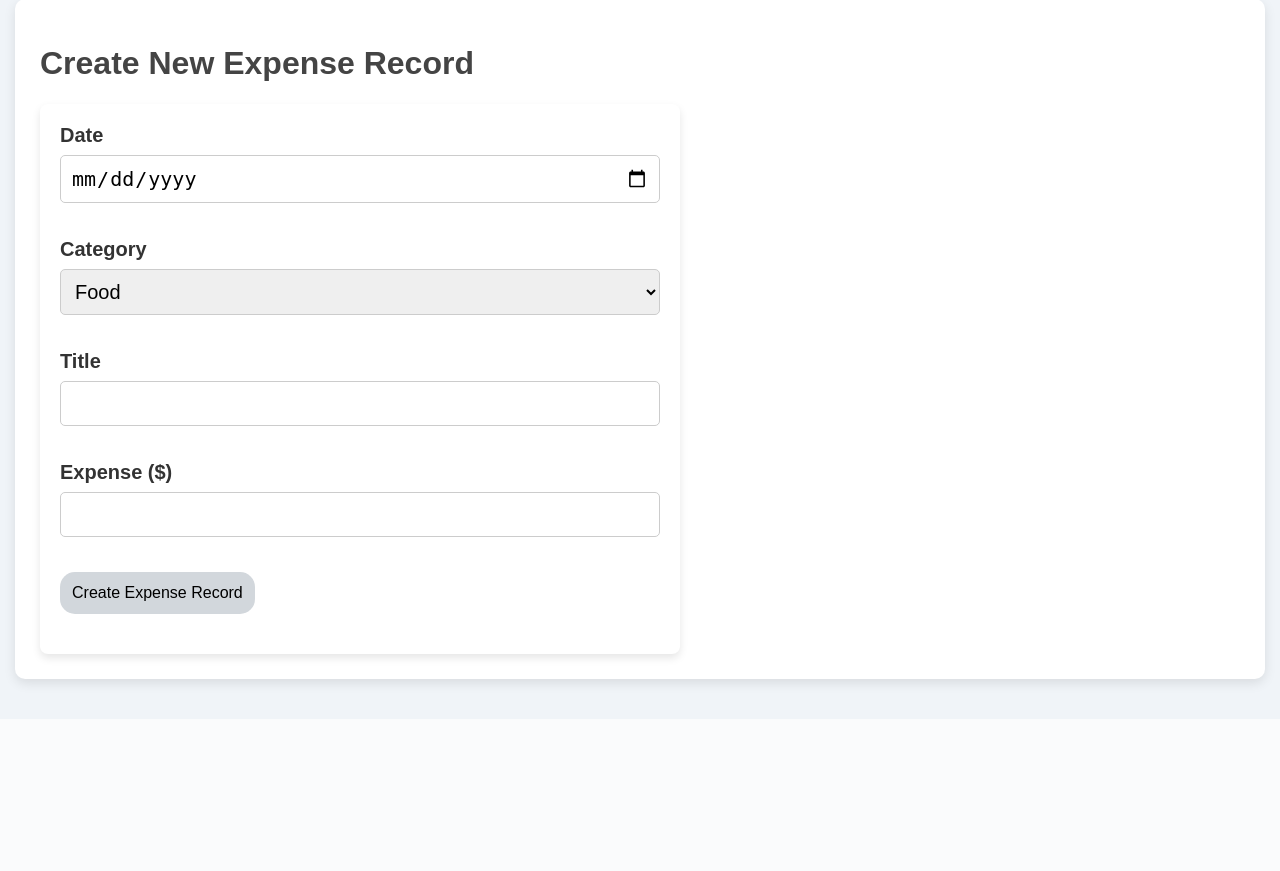
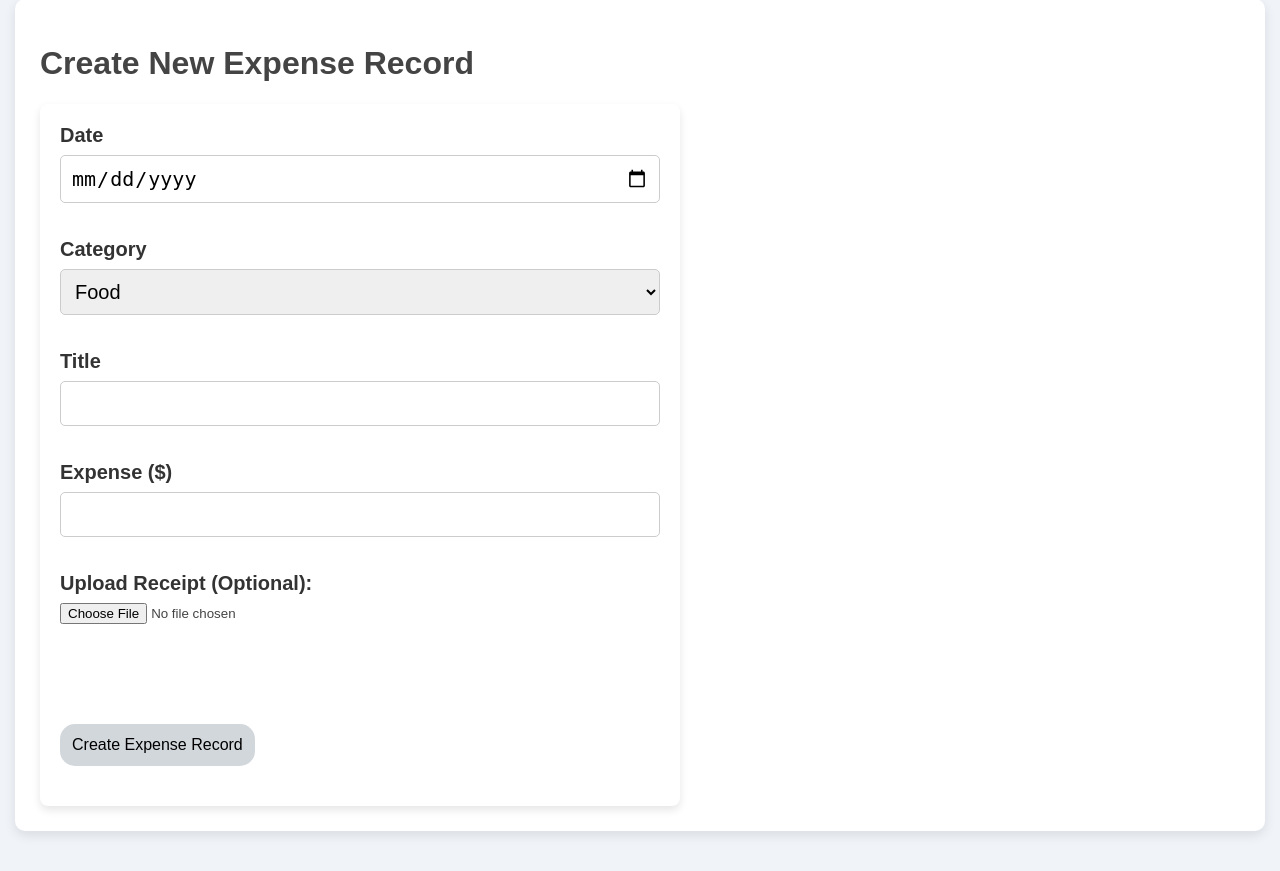
Before and after one commit to yuchangrachel/SpendWise, a Flask app: page /expense/create in a window 1280 px wide. Shown: the part 114-985 px from the top of the page. Before the commit the page ends 804 px from the top, so only its background shows below. Run offline with Flask 3, Linux system fonts and the light colour scheme; the visitor is signed in with stand-in values (Sample User, id 1); parts of the project's set-up code (start-up, migrations or seed data) failed here and were passed over; some libraries are stand-ins or nearby versions.

Commit message:
upload and view receipt

```diff
--- a/backend/forms.py
+++ b/backend/forms.py
@@ -4,7 +4,8 @@ Use for form.validate_on_submit()
 Frontend submits data as application/x-www-form-urlencoded
 """
 from flask_wtf import FlaskForm
-from wtforms import StringField, PasswordField, SubmitField, DateField, SelectField, FloatField
+from wtforms import StringField, PasswordField, SubmitField, DateField, SelectField, FloatField, FileField
+from flask_wtf.file import FileAllowed
 from wtforms.validators import DataRequired, Email, Length, EqualTo, NumberRange
 
 class LoginForm(FlaskForm):
@@ -62,5 +63,6 @@ class ExpenseForm(FlaskForm):
     ], validators=[DataRequired()])
     title = StringField('Title', validators=[DataRequired(), Length(min=3, max=100)])
     expense = FloatField('Expense ($)', validators=[DataRequired(), NumberRange(min=0)])
+    receipt = FileField('Upload Receipt', validators=[FileAllowed(['jpg', 'jpeg', 'png'], 'Only image is allowed!')])
 
     submit = SubmitField('Create Expense Record')
--- a/backend/routes/expense.py
+++ b/backend/routes/expense.py
@@ -1,11 +1,26 @@
-from flask import render_template, redirect, url_for, flash, Blueprint
+import os
+import random
+import string
+from flask import render_template, redirect, url_for, flash, Blueprint, request
 from flask_login import login_required, current_user
+from werkzeug.utils import secure_filename
 from models.expense import Expense
 from forms import ExpenseForm
 from extensions import db
+from datetime import datetime
 
 
 expense_bp = Blueprint('expense', __name__, url_prefix='/expense')
+
+UPLOAD_EXPENSE = 'static/uploads'
+ALLOWED_EXTENSIONS = {'png', 'jpg', 'jpeg', 'gif'}
+
+if not os.path.exists(UPLOAD_EXPENSE):
+    os.makedirs(UPLOAD_EXPENSE)
+
+
+def valiate_file(filename):
+    return '.' in filename and filename.rsplit('.', 1)[1].lower() in ALLOWED_EXTENSIONS
 
 
 @expense_bp.route("/create", methods=["GET", "POST"])
@@ -23,6 +38,23 @@ def create_expense():
             user_id=current_user.id
         )
 
+        # handle file upload
+        receipt = request.files.get('receipt')
+        if receipt and valiate_file(receipt.filename):
+            filename = secure_filename(receipt.filename)
+
+            # make filename unique
+            timestamp = datetime.now().strftime("%Y%m%d%H%M%S")
+            random_str = ''.join(random.choices(string.ascii_letters + string.digits, k=6))
+            new_filename = f"{timestamp}_{random_str}_{filename}"
+
+            # save file in disk
+            file_path = os.path.join(UPLOAD_EXPENSE, new_filename)
+            receipt.save(file_path)
+
+            # store the file path in the database
+            new_expense.receipt_path = file_path
+
         # add the new expense to the database
         db.session.add(new_expense)
         db.session.commit()
@@ -31,3 +63,22 @@ def create_expense():
         return redirect(url_for("home"))
 
     return render_template("create_expense_record.html", form=form)
+
+
+@expense_bp.route("/receipt/<int:expense_id>")
+@login_required
+def view_receipt(expense_id):
+    expense = Expense.get_expense(expense_id=expense_id, user_id=current_user.id)
+
+    if not expense or not expense.receipt_path:
+        flash("Receipt not found or access denied!", "danger")
+        return redirect(url_for("home"))
+
+    if expense.receipt_path.startswith("static/"):
+        receipt_relative_path = expense.receipt_path[len("static/"):]
+    else:
+        receipt_relative_path = expense.receipt_path
+
+    # serve the receipt URL dynamically
+    receipt_url = url_for('static', filename=receipt_relative_path)
+    return {"receipt_url": receipt_url}, 200
--- a/backend/static/style/index.css
+++ b/backend/static/style/index.css
@@ -68,13 +68,11 @@ main {
     margin-bottom: 20px;
     border-radius: 5px;
     font-size: 16px;
-    box-shadow: 0 2px 4px rgba(0, 0, 0, 0.1);
 }
 
 .flash-messages {
     text-align: left;
     margin-top: 10px;
-    margin-left: -40px;
     width: 100%;
 }
 
@@ -173,15 +171,23 @@ td {
 }
 
 th:nth-child(1), td:nth-child(1) {
-    width: 25%;
+    width: 20%;
 }
 
 th:nth-child(2), td:nth-child(2) {
-    width: 30%;
+    width: 25%;
 }
 
 th:nth-child(3), td:nth-child(3) {
     width: 25%;
+}
+
+th:nth-child(4), td:nth-child(4) {
+    width: 25%;
+}
+
+th:nth-child(5), td:nth-child(5) {
+    width: 5%;
 }
 
 .sortable {
--- a/backend/templates/create_expense_record.html
+++ b/backend/templates/create_expense_record.html
@@ -3,7 +3,8 @@
 {% block content %}
 <h1>Create New Expense Record</h1>
 
-<form method="POST" action="{{ url_for('expense.create_expense') }}">
+<form method="POST" action="{{ url_for('expense.create_expense') }}"
+enctype="multipart/form-data" onsubmit="return validateImageSize()">
     {{ form.hidden_tag() }}
 
     <div>
@@ -27,6 +28,15 @@
     </div>
 
     <div>
+        <label for="receipt">Upload Receipt (Optional):</label>
+        <input type="file" id="receipt" name="receipt" accept="image/*"><br>
+    </div>
+
+    <div class="flash-messages">
+        <div class="alert" id="errorMessage"></div>
+    </div>
+
+    <div>
         {{ form.submit(class="btn btn-primary-submit") }}
     </div>
 </form>
@@ -34,6 +44,32 @@
 <script>
     // set max date to today
     document.querySelector('#date').setAttribute('max', new Date().toLocaleDateString('en-CA'));
+
+    // handle image size
+    function validateImageSize() {
+        var fileInput = document.getElementById("receipt");
+        var file = fileInput.files[0];
+        var errorMessage = document.getElementById("error-message");
+
+        if (file) {
+            // define size limit (6MB in bytes)
+            var sizeLimit = 6 * 1024 * 1024;
+
+            if (file.size > sizeLimit) {
+                document.getElementById("errorMessage").textContent(`Please upload a file smaller than ${sizeLimit / (1024 * 1024)} MB`);
+                errorMessage.classList.remove("alert-success");
+                errorMessage.classList.add("alert-fail");
+                return false;  //prevent submitting form
+            } else {
+                document.getElementById("errorMessage").textContent("Upload receipt successfully")
+                errorMessage.classList.remove("alert-fail");
+                errorMessage.classList.add("alert-success");
+                return true;  //allow submitting form
+            }
+        }
+
+        return true;  // If no file is selected, allow form submission
+    }
 </script>
 
 {% endblock %}
```
Also changed, not shown: backend/models/expense.py (+6 -1 lines), backend/static/js/index.js (+27 -2 lines), backend/templates/home.html (+30 -1 lines), backend/templates/login.html (+12 -3 lines), README.md, 1 other file.
